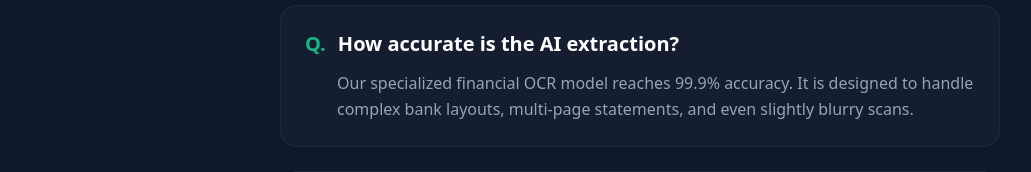
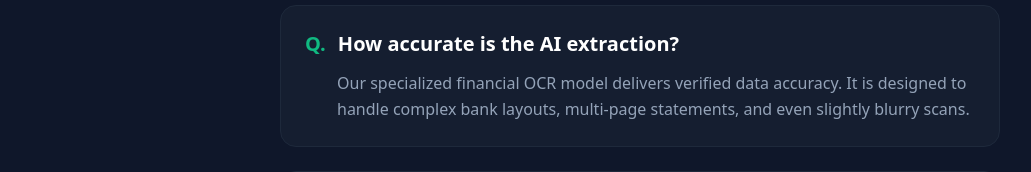
Before and after one commit to timarmstead/docneat-frontend, a Next.js app: page /faq in a window 1280 px wide. Shown: the part 693-865 px from the top of the page, without its empty margins (0-1031 px from the left). Built offline with nearby package versions, Linux system fonts and the light colour scheme.

Commit message:
accuracy text change

```diff
--- a/app/faq/page.tsx
+++ b/app/faq/page.tsx
@@ -17,7 +17,7 @@ const faqs = [
   },
   {
     question: "How accurate is the AI extraction?",
-    answer: "Our specialized financial OCR model reaches 99.9% accuracy. It is designed to handle complex bank layouts, multi-page statements, and even slightly blurry scans."
+    answer: "Our specialized financial OCR model delivers verified data accuracy. It is designed to handle complex bank layouts, multi-page statements, and even slightly blurry scans."
   },
   {
     question: "Do I need to create an account?",
```
